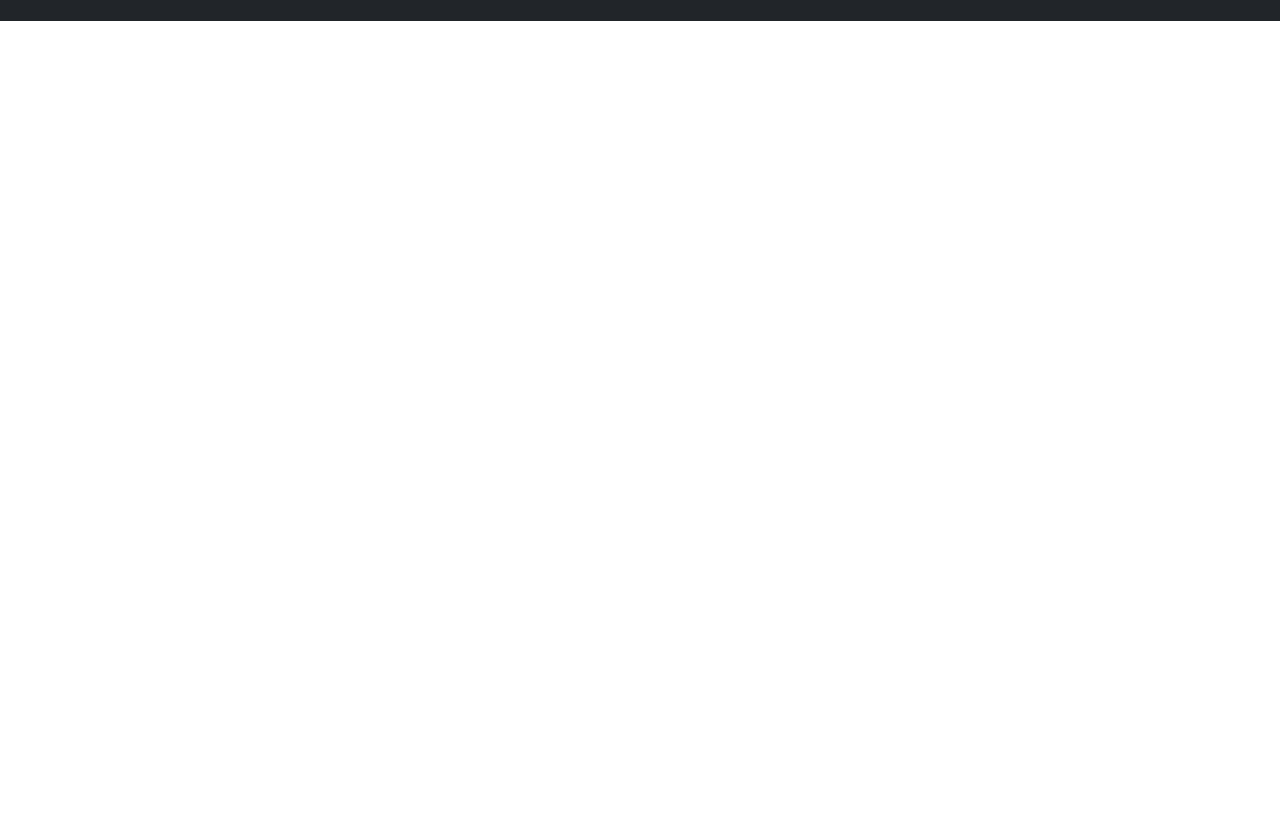
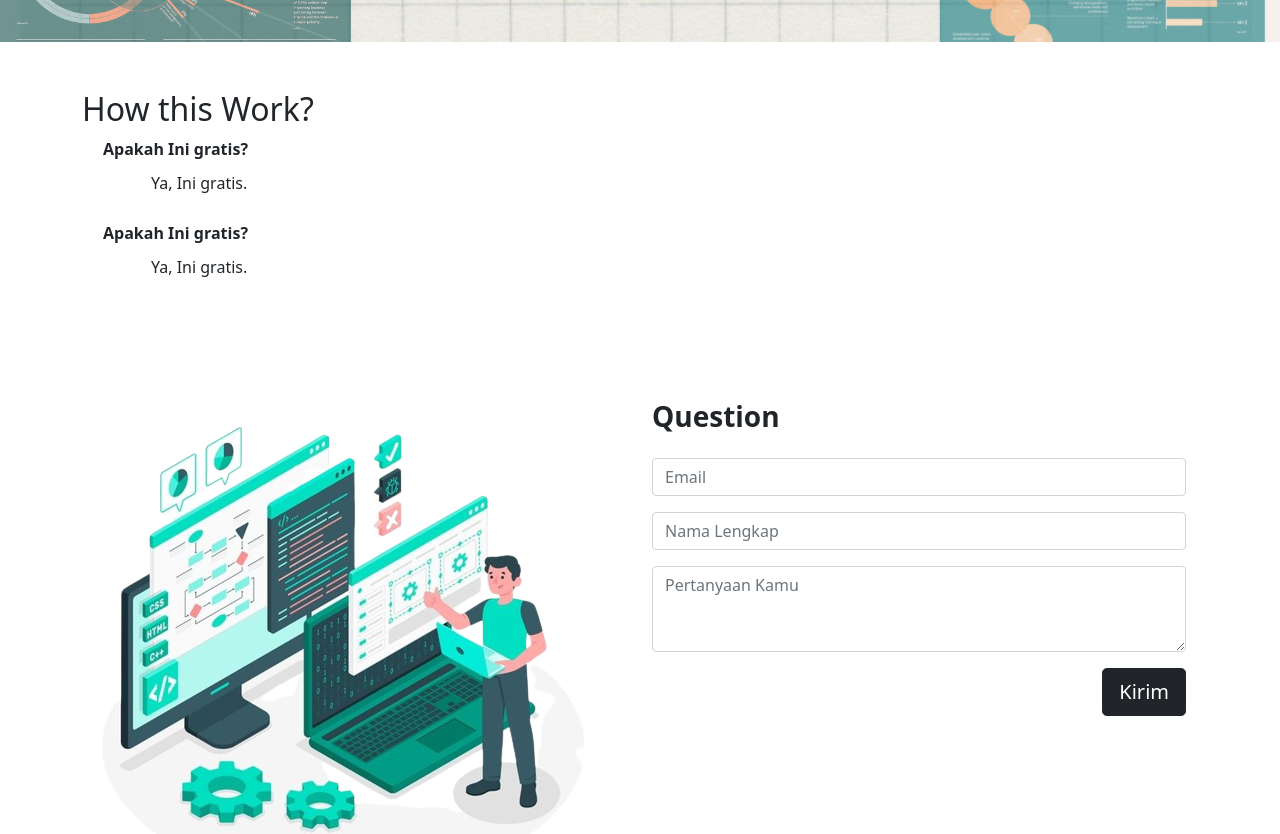
Before and after one commit to ariopri/Carkam, a React (Create React App) app in the folder front_end/: page /FAQ in a window 1280 px wide. Shown: the part 400-1234 px from the top of the page. Before the commit the page ends 800 px from the top, so only its background shows below. Built offline with nearby package versions, Linux system fonts and the light colour scheme.

Commit message:
Page PAQ -> Done

```diff
--- a/front_end/src/App.js
+++ b/front_end/src/App.js
@@ -1,12 +1,13 @@
-import './App.css';
-import NavigationBar from './components/NavigationBar';
-import './style/SlideShow.css';
-import Beranda from './components/Beranda';
-import Footer from './components/Footer';
-import TentangKami from './components/TentangKami';
-import Login from './components/Login-Page/Login';
-import Register from './components/Register-Page/Register';
-import { BrowserRouter as Router, Routes, Route } from 'react-router-dom';
+import "./App.css";
+import NavigationBar from "./components/NavigationBar";
+import "./style/SlideShow.css";
+import Beranda from "./components/Beranda";
+import Footer from "./components/Footer";
+import TentangKami from "./components/TentangKami";
+import Login from "./components/Login-Page/Login";
+import Register from "./components/Register-Page/Register";
+import { BrowserRouter as Router, Routes, Route } from "react-router-dom";
+import FAQ from "./components/FAQ";
 function App() {
   return (
     <>
@@ -19,6 +20,7 @@ function App() {
           <Route path="/Tentangkami" element={<TentangKami />} />
           <Route path="/Login" element={<Login />} />
           <Route path="/Register" element={<Register />} />
+          <Route path="/FAQ" element={<FAQ />} />
         </Routes>
       </Router>
       <Footer />
--- /dev/null
+++ b/front_end/src/components/FAQ.jsx
@@ -0,0 +1,15 @@
+import Isifaq from "./FAQItem/Isifaq";
+import Jumbo from "./FAQItem/Jumbo";
+import Pesan from "./FAQItem/Pesan";
+
+const FAQ = () => {
+  return (
+    <>
+      <Jumbo />
+      <Isifaq />
+      <Pesan />
+    </>
+  );
+};
+
+export default FAQ;
--- /dev/null
+++ b/front_end/src/components/FAQItem/Isifaq.jsx
@@ -0,0 +1,39 @@
+import { Container } from "react-bootstrap";
+
+const Isifaq = ({}) => {
+  return (
+    <>
+      <div className="p-5">
+        <Container>
+          <h2>How this Work?</h2>
+          <Container>
+            <tabel className="table pt-2">
+              <tr>
+                <td>
+                  <b>Apakah Ini gratis?</b>
+                </td>
+              </tr>
+              <tr>
+                <td>
+                  <p className="menjorok">Ya, Ini gratis.</p>
+                </td>
+              </tr>
+              <tr>
+                <td>
+                  <b>Apakah Ini gratis?</b>
+                </td>
+              </tr>
+              <tr>
+                <td>
+                  <p className="menjorok">Ya, Ini gratis.</p>
+                </td>
+              </tr>
+            </tabel>
+          </Container>
+        </Container>
+      </div>
+    </>
+  );
+};
+
+export default Isifaq;
--- /dev/null
+++ b/front_end/src/components/FAQItem/Jumbo.jsx
@@ -0,0 +1,11 @@
+import Back1 from "./image/FAQ-Carkam.png";
+
+const Jumbo = () => {
+  return (
+    <>
+      <img src={Back1} alt="FAQ" width="100%" />
+    </>
+  );
+};
+
+export default Jumbo;
--- /dev/null
+++ b/front_end/src/components/FAQItem/Pesan.jsx
@@ -0,0 +1,50 @@
+import { Container } from "react-bootstrap";
+import Back2 from "./image/FAQ-Vector.png";
+const Pesan = () => {
+  return (
+    <>
+      <Container>
+        <div class="container pt-5">
+          <div class="row">
+            <div class="col-md-6">
+              <img src={Back2} alt="" />
+            </div>
+            <div class="col-md-6">
+              <h3>
+                <b>Question</b>
+              </h3>
+              <div class="mb-3 pt-3">
+                <input
+                  type="email"
+                  class="form-control"
+                  id="exampleFormControlInput1"
+                  placeholder="Email"
+                ></input>
+              </div>
+              <div class="mb-3">
+                <input
+                  type="text"
+                  class="form-control"
+                  id="exampleFormControlInput1"
+                  placeholder="Nama Lengkap"
+                ></input>
+              </div>
+              <div class="mb-3">
+                <textarea
+                  class="form-control"
+                  id="exampleFormControlTextarea1"
+                  rows="3"
+                  placeholder="Pertanyaan Kamu"
+                ></textarea>
+              </div>
+              <div class="d-flex flex-row-reverse">
+                <button class="btn btn-dark btn-lg ">Kirim</button>
+              </div>
+            </div>
+          </div>
+        </div>
+      </Container>
+    </>
+  );
+};
+export default Pesan;
--- a/front_end/src/style/SlideShow.css
+++ b/front_end/src/style/SlideShow.css
@@ -53,3 +53,9 @@
 .kasihjarak2 {
   margin: 5%;
 }
+
+/* style faq */
+
+.menjorok {
+  text-indent: 0.5in;
+}
```
Also changed, not shown: front_end/src/components/FAQItem/image/FAQ-Carkam.png (added), front_end/src/components/FAQItem/image/FAQ-Vector.png (added). Lines whose indentation alone changed are shown as unchanged.
